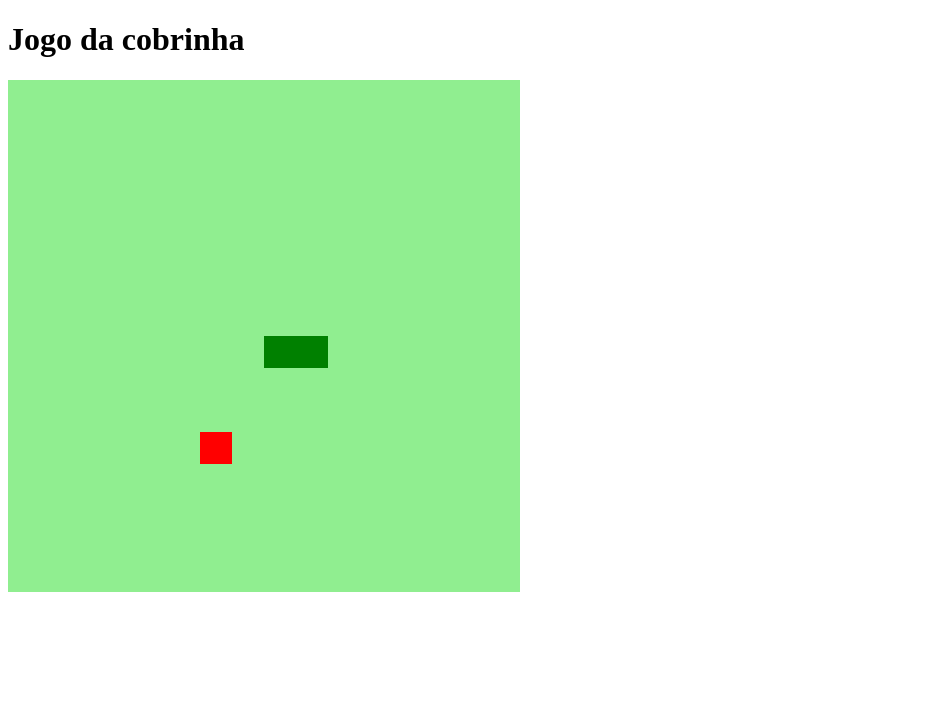
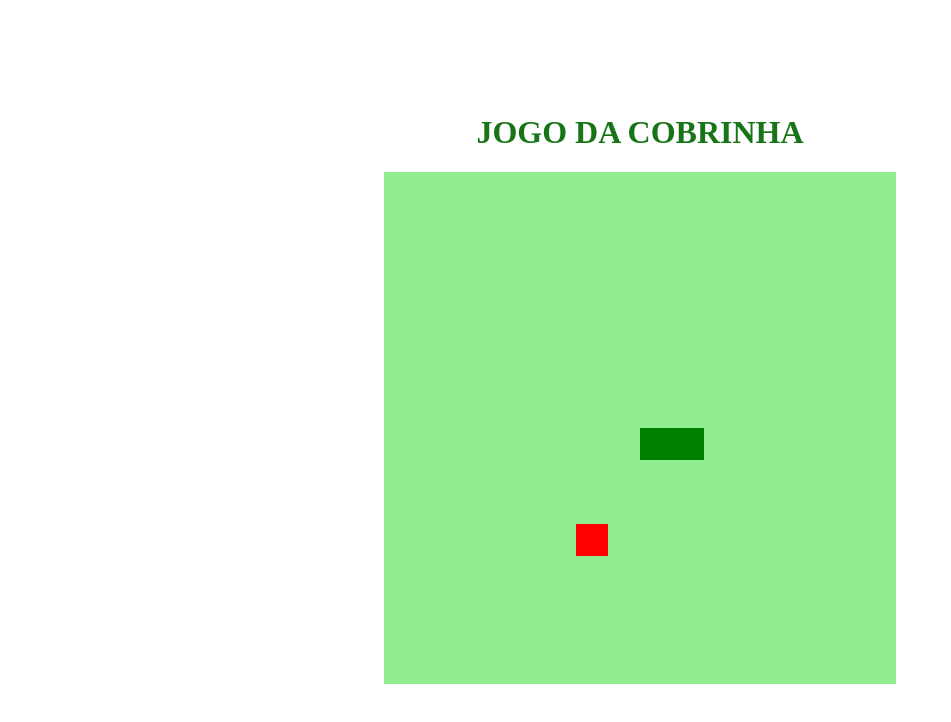
Before and after one commit to MateusTI100/Snake-Game-com-JavaScript, a plain HTML site: page index.html in a window 1280 px wide. Shown: the whole page, without its empty margins (0-951 px from the left). Drawn offline with Linux system fonts and the light colour scheme.

Commit message:
adicionar estilização ao body

```diff
--- a/index.html
+++ b/index.html
@@ -9,7 +9,7 @@
       <title>Snake Game</title>
       </head>
       <body>
-          <h1>Jogo da cobrinha</h1>
+          <h1>JOGO DA COBRINHA</h1>
           <canvas id="snake" height="512" width="512"></canvas>
       </body>
 </html>
--- a/style.css
+++ b/style.css
@@ -0,0 +1,10 @@
+body{
+    height: 95vh;
+    width: 95;
+    display: flex;
+    justify-content: center;
+    align-items: center;
+    flex-direction: column;
+    color: rgb(23, 116, 23);
+
+}
```
